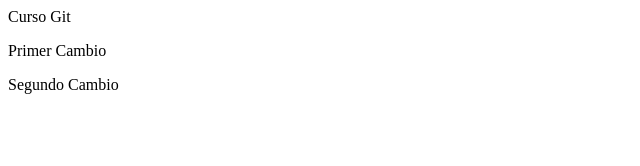
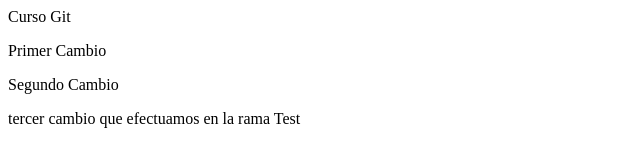
Before and after one commit to benjmed/CursoGit, a plain HTML site: page index.html in a window 1280 px wide. Shown: the whole page, without its empty margins (0-640 px from the left). Drawn offline with Linux system fonts and the light colour scheme.

Commit message:
se sube el tercer cambio

```diff
--- a/index.html
+++ b/index.html
@@ -2,4 +2,5 @@
 <p>Curso Git</p>
 <p>Primer Cambio</p>
 <p>Segundo Cambio</p>
+<p>tercer cambio que efectuamos en la rama Test</p>
 </html>
```
